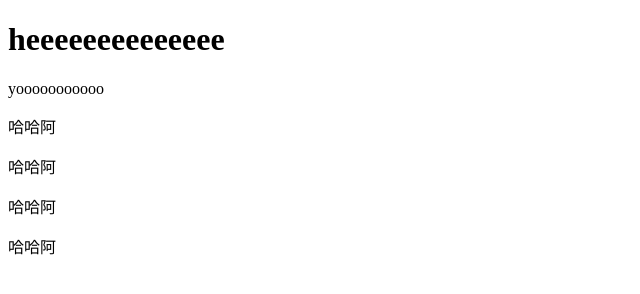
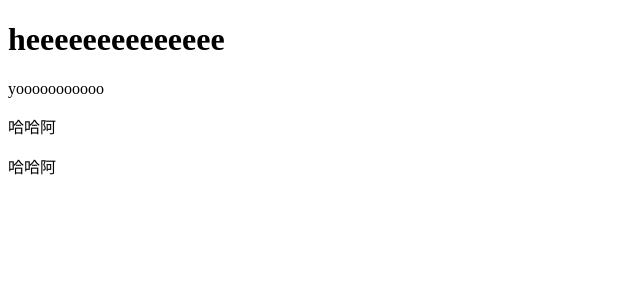
Before and after one commit to tiffany1029tw/CD, a plain HTML site: page index.html in a window 1280 px wide. Shown: the whole page, without its empty margins (0-640 px from the left). Drawn offline with Linux system fonts and the light colour scheme.

Commit message:
Revert "add"
This reverts commit 3fde748ce31e076007fcedc9f79b47b5626b825c.

```diff
--- a/index.html
+++ b/index.html
@@ -10,7 +10,5 @@
     <p>yooooooooooo</p>
     <p>哈哈阿</p>
     <p>哈哈阿</p>
-    <p>哈哈阿</p>
-    <p>哈哈阿</p>
 </body>
 </html>
```
